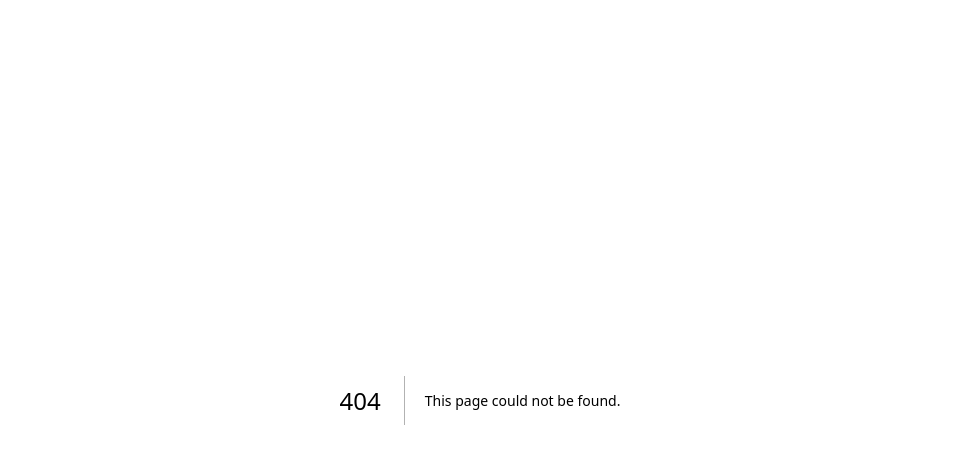
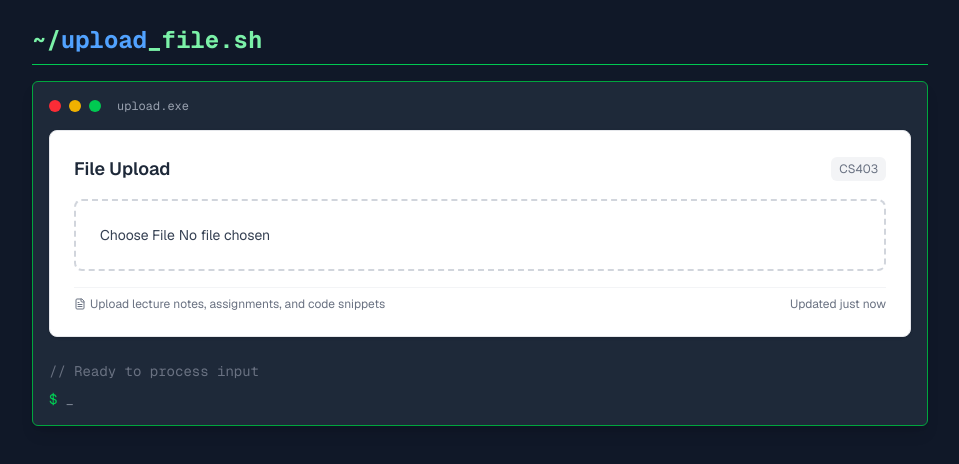
Before and after one commit to SaiPh3r/csnerds, a Next.js app: page /upload in a window 1280 px wide. Before the commit this address had no page. Shown: the top 464 px of the page, without its empty margins (160-1119 px from the left). Built offline with nearby package versions, Linux system fonts and the light colour scheme.

Commit message:
did claudinary and shit to upload fucking notes

```diff
--- /dev/null
+++ b/app/api/upload/route.js
@@ -0,0 +1,41 @@
+
+import nextConnect from 'next-connect';
+import multer from 'multer';
+import { CloudinaryStorage } from 'multer-storage-cloudinary';
+import cloudinary from '../../lib/cloudinary';
+
+const storage = new CloudinaryStorage({
+  cloudinary: cloudinary,
+  params: {
+    folder: 'next_uploads', // optional
+    allowed_formats: ['jpg', 'png', 'pdf'],
+  },
+});
+
+const upload = multer({ storage });
+
+const apiRoute = nextConnect({
+  onError(error, req, res) {
+    res.status(501).json({ error: `Something went wrong: ${error.message}` });
+  },
+  onNoMatch(req, res) {
+    res.status(405).json({ error: `Method ${req.method} Not Allowed` });
+  },
+});
+
+apiRoute.use(upload.single('file'));
+
+apiRoute.post((req, res) => {
+  res.status(200).json({
+    url: req.file.path,
+    public_id: req.file.filename,
+  });
+});
+
+export default apiRoute;
+
+export const config = {
+  api: {
+    bodyParser: false,
+  },
+};
--- a/app/feed/page.tsx
+++ b/app/feed/page.tsx
@@ -1,7 +1,14 @@
+'use client'
 import React from 'react';
 import { BookOpen, Search, Bell, Filter, Plus, Star, Clock } from 'lucide-react';
+import { useRouter } from 'next/navigation';
 
 const Feed = () => {
+  const router = useRouter()
+  const handleUpload = ()=>{
+    router.push('/upload')
+
+  }
   return (
     <div className="min-h-screen bg-gray-50">
       {/* Header */}
@@ -43,7 +50,7 @@ const Feed = () => {
             </button>
             <button className="flex items-center px-3 py-2 bg-blue-600 text-white rounded-lg hover:bg-blue-700">
               <Plus className="h-4 w-4 mr-2" />
-              <span>New Note</span>
+              <span onClick={handleUpload}>New Note</span>
             </button>
           </div>
         </div>
--- /dev/null
+++ b/app/upload/page.tsx
@@ -0,0 +1,34 @@
+import Upload from "@/components/Uploads";
+
+export default function UploadPage() {
+  return (
+    <div className="bg-gray-900 text-green-400 p-6 min-h-screen font-mono">
+      <div className="max-w-4xl mx-auto">
+        <h1 className="text-2xl font-bold mb-4 border-b border-green-500 pb-2">
+          <span className="text-green-300">~/</span>
+          <span className="text-blue-400">upload</span>
+          <span className="text-green-300">_file.sh</span>
+        </h1>
+
+        <div className="bg-gray-800 rounded-md p-4 border border-green-600 shadow-lg">
+          <div className="flex items-center mb-4">
+            <div className="w-3 h-3 rounded-full bg-red-500 mr-2"></div>
+            <div className="w-3 h-3 rounded-full bg-yellow-500 mr-2"></div>
+            <div className="w-3 h-3 rounded-full bg-green-500 mr-2"></div>
+            <p className="ml-2 text-xs text-gray-400">upload.exe</p>
+          </div>
+
+          <Upload />
+
+          <div className="mt-6 text-sm">
+            <p className="text-gray-500">// Ready to process input</p>
+            <p className="text-gray-400 flex items-center mt-2">
+              <span className="text-green-500 mr-2">$</span>
+              <span className="animate-pulse">_</span>
+            </p>
+          </div>
+        </div>
+      </div>
+    </div>
+  );
+}
--- /dev/null
+++ b/claudinary.js
@@ -0,0 +1,9 @@
+import { v2 as cloudinary } from 'cloudinary';
+
+cloudinary.config({
+  cloud_name: process.env.CLOUDINARY_CLOUD_NAME,
+  api_key: process.env.CLOUDINARY_API_KEY,
+  api_secret: process.env.CLOUDINARY_API_SECRET,
+});
+
+export default cloudinary;
--- /dev/null
+++ b/components/Uploads.tsx
@@ -0,0 +1,44 @@
+'use client';
+import { FileText } from 'lucide-react';
+
+const Upload = () => {
+  const handleUpload = async (e: any) => {
+    const formData = new FormData();
+    formData.append('file', e.target.files[0]);
+    const res = await fetch('/api/upload', {
+      method: 'POST',
+      body: formData,
+    });
+    const data = await res.json();
+    console.log('Uploaded to:', data.url);
+  };
+
+  return (
+    <div className="font-sans bg-white rounded-lg shadow-sm p-6 border border-gray-200 w-full">
+      <div className="flex items-center justify-between mb-4">
+        <h2 className="text-lg font-semibold text-gray-800">File Upload</h2>
+        <span className="text-xs text-gray-500 bg-gray-100 px-2 py-1 rounded-md">CS403</span>
+      </div>
+
+      <div className="mb-4">
+        <div className="border-2 border-dashed border-gray-300 rounded-lg p-4 hover:border-blue-500 transition-colors">
+          <input
+            type="file"
+            onChange={handleUpload}
+            className="w-full p-2 text-sm text-gray-700 focus:outline-none"
+          />
+        </div>
+      </div>
+
+      <div className="flex items-center justify-between text-xs text-gray-500 pt-2 border-t border-gray-100">
+        <span className="flex items-center">
+          <FileText className="h-3 w-3 mr-1" />
+          Upload lecture notes, assignments, and code snippets
+        </span>
+        <span>Updated just now</span>
+      </div>
+    </div>
+  );
+};
+
+export default Upload;
--- a/package.json
+++ b/package.json
@@ -10,8 +10,11 @@
   },
   "dependencies": {
     "@clerk/nextjs": "^6.14.1",
+    "cloudinary": "^1.41.3",
     "lucide-react": "^0.487.0",
     "mongoose": "^8.13.2",
+    "multer": "^1.4.5-lts.2",
+    "multer-storage-cloudinary": "^4.0.0",
     "next": "15.2.5",
     "react": "^19.0.0",
     "react-dom": "^19.0.0",
```
Also changed, not shown: 1 other file (tests, documents, lock files or other folders).
